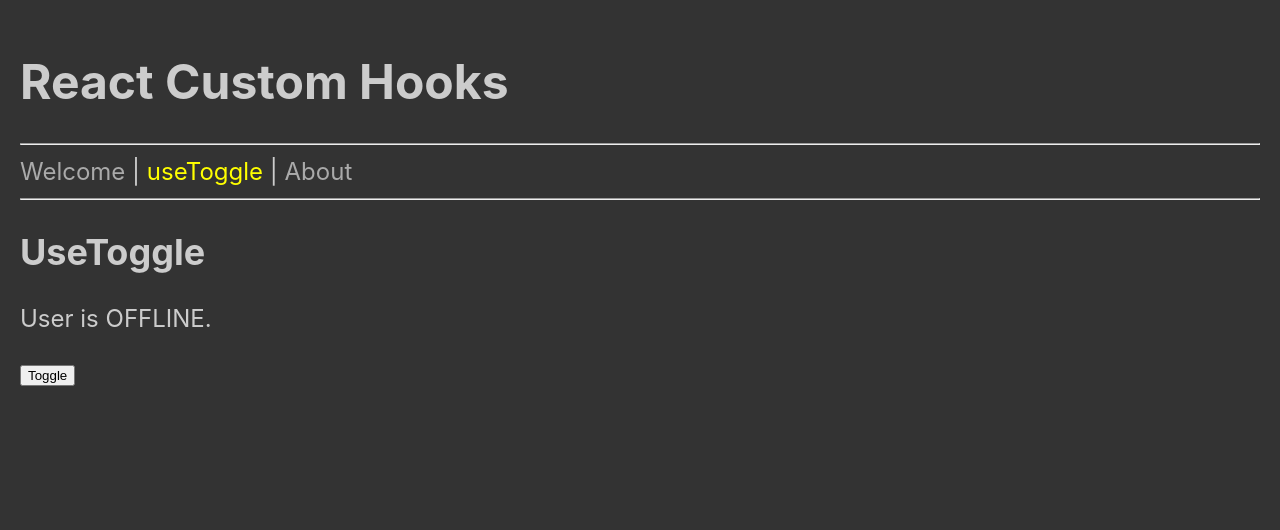
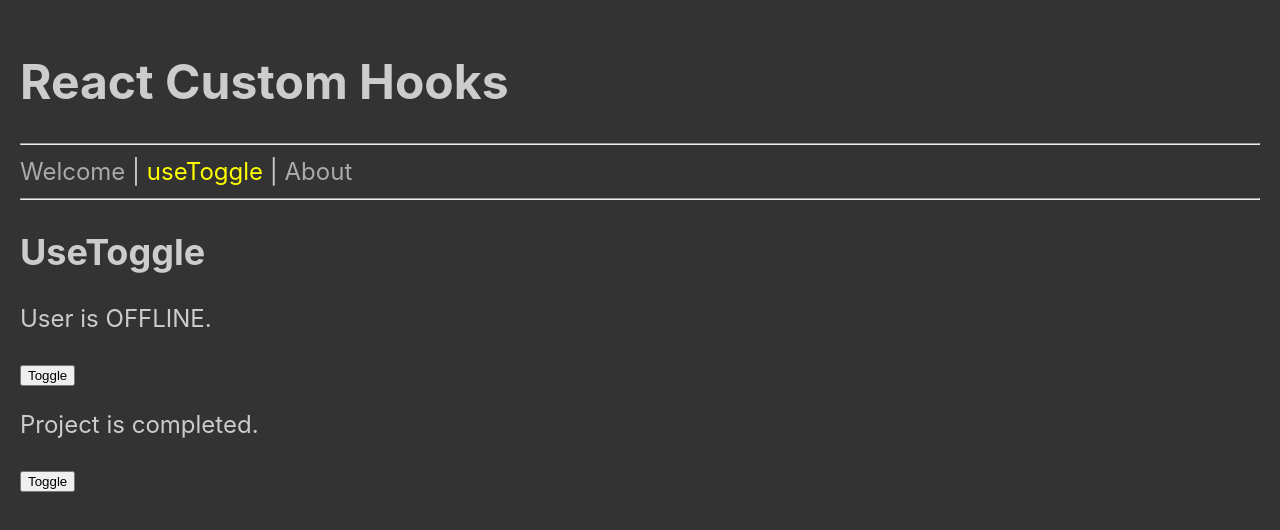
Before and after one commit to edwardtanguay/mentoring-d031-react-custom-hooks, a React (Vite) app: page /use-toggle in a window 1280 px wide. Shown: the top 530 px of the page. Built offline with nearby package versions, Linux system fonts and the light colour scheme.

Commit message:
project is completed works

```diff
--- a/src/pages/PageUseToggle.jsx
+++ b/src/pages/PageUseToggle.jsx
@@ -2,10 +2,12 @@ import { useToggle } from '../hooks/useToggle';
 
 export const PageUseToggle = () => {
 	const [userIsOnline, toggleUserIsOnline] = useToggle(false);
+	const [projectIsCompleted, toggleProjectIsCompleted] = useToggle(true);
 
 	return (
 		<div className="page_useToggle">
 			<h2>UseToggle</h2>
+
 			<div className="userIsOnlineArea">
 				<div className="message">
 					{userIsOnline ? (
@@ -18,6 +20,20 @@ export const PageUseToggle = () => {
 					<button onClick={toggleUserIsOnline}>Toggle</button>
 				</div>
 			</div>
+
+			<div className="projectIsCompletedArea">
+				<div className="message">
+					{projectIsCompleted ? (
+						<p>Project is completed.</p>
+					) : (
+						<p>Project is NOT COMPLETED.</p>
+					)}
+				</div>
+				<div className="buttonArea">
+					<button onClick={toggleProjectIsCompleted}>Toggle</button>
+				</div>
+			</div>
+
 		</div>
 	);
 };
```
